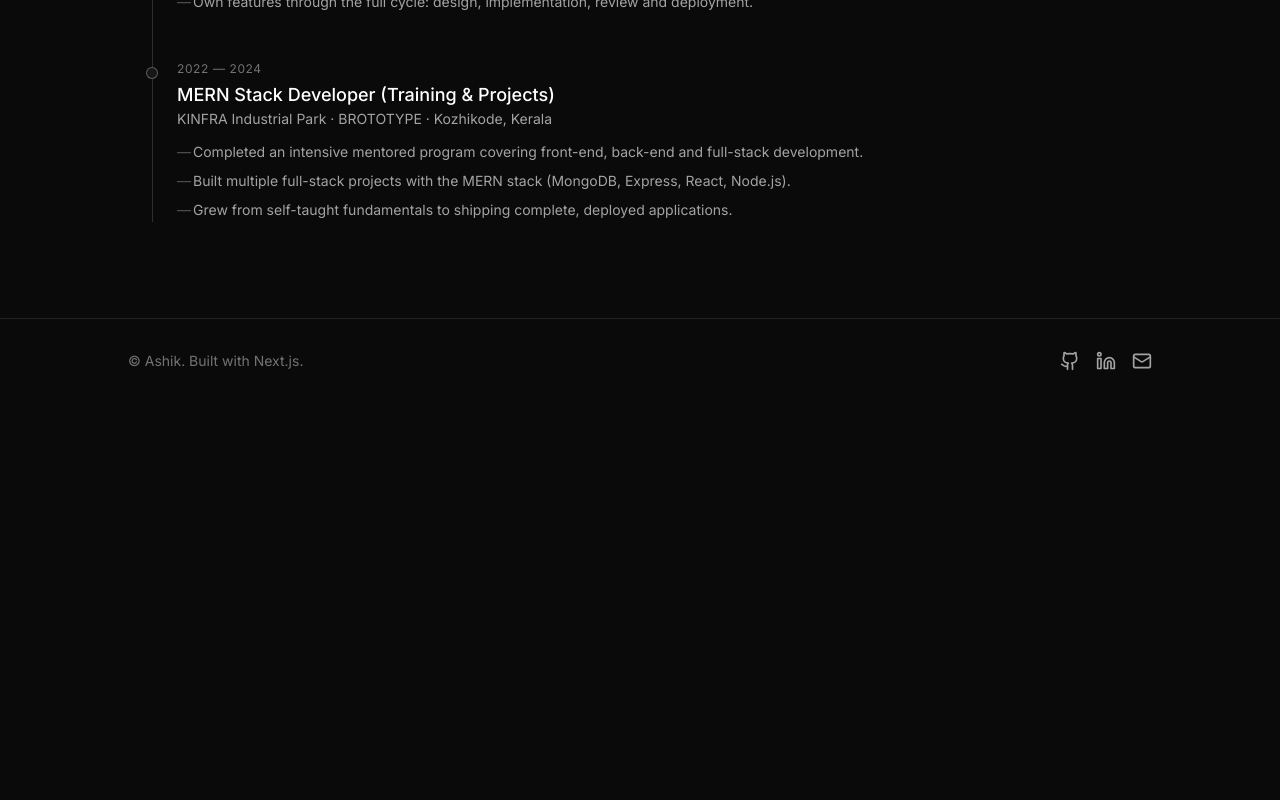
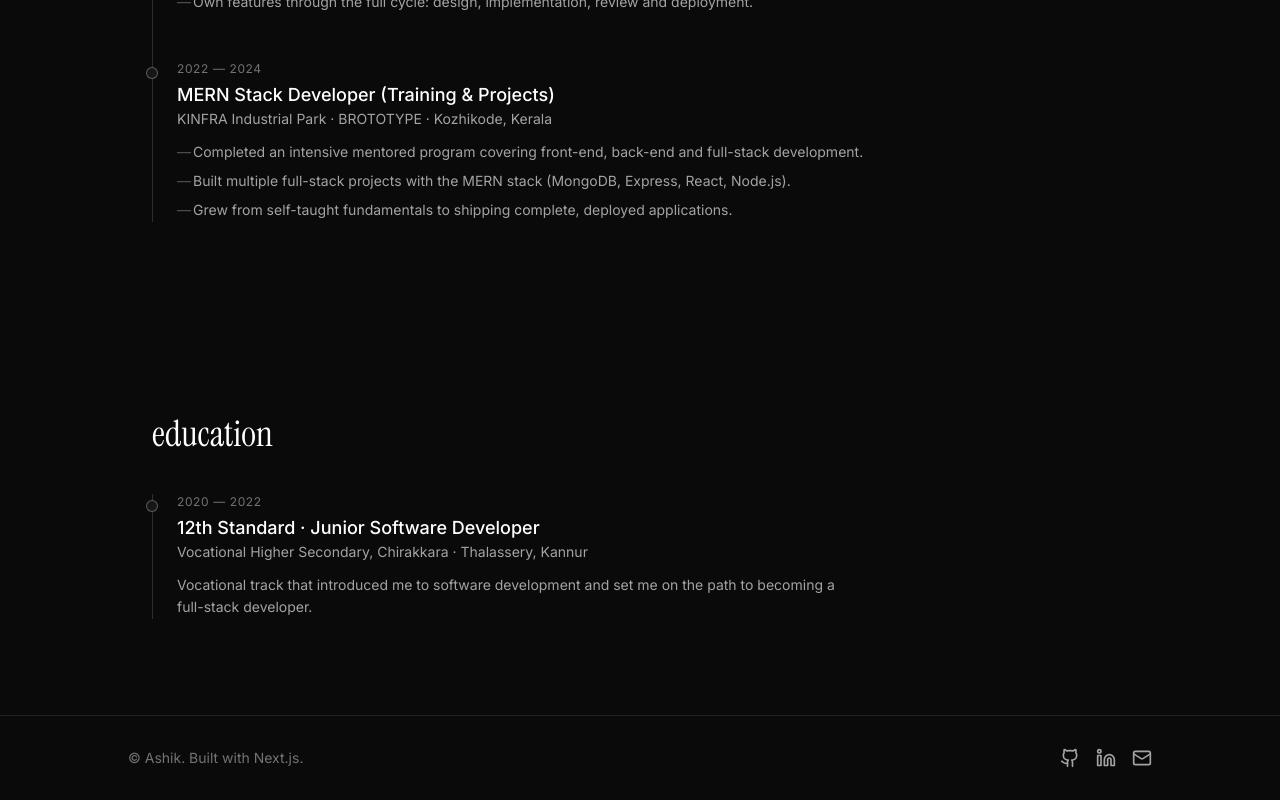
Before and after one commit to Ashik234/Personal-Website, a Next.js app: page / in a window 1280 px wide. Shown: the part 1411-2211 px from the top of the page. Before the commit the page ends 1814 px from the top, so only its background shows below. Built offline with nearby package versions, Linux system fonts and the light colour scheme.

Commit message:
feat: wire Education section into page

```diff
--- a/src/app/page.tsx
+++ b/src/app/page.tsx
@@ -1,6 +1,7 @@
 import HeroPage from "../components/Hero/page";
 import AboutPage from "../components/About/page";
 import ExperiencePage from "../components/Experience/page";
+import EducationPage from "../components/Education/page";
 import FooterPage from "../components/layout/Footer";
 import NavBarPage from "../components/layout/NavBar";
 import Loader from "../components/loader/Loader";
@@ -14,6 +15,7 @@ export default function Home() {
         <HeroPage />
         <AboutPage />
         <ExperiencePage />
+        <EducationPage />
         <FooterPage />
       </main>
     </Loader>
```
